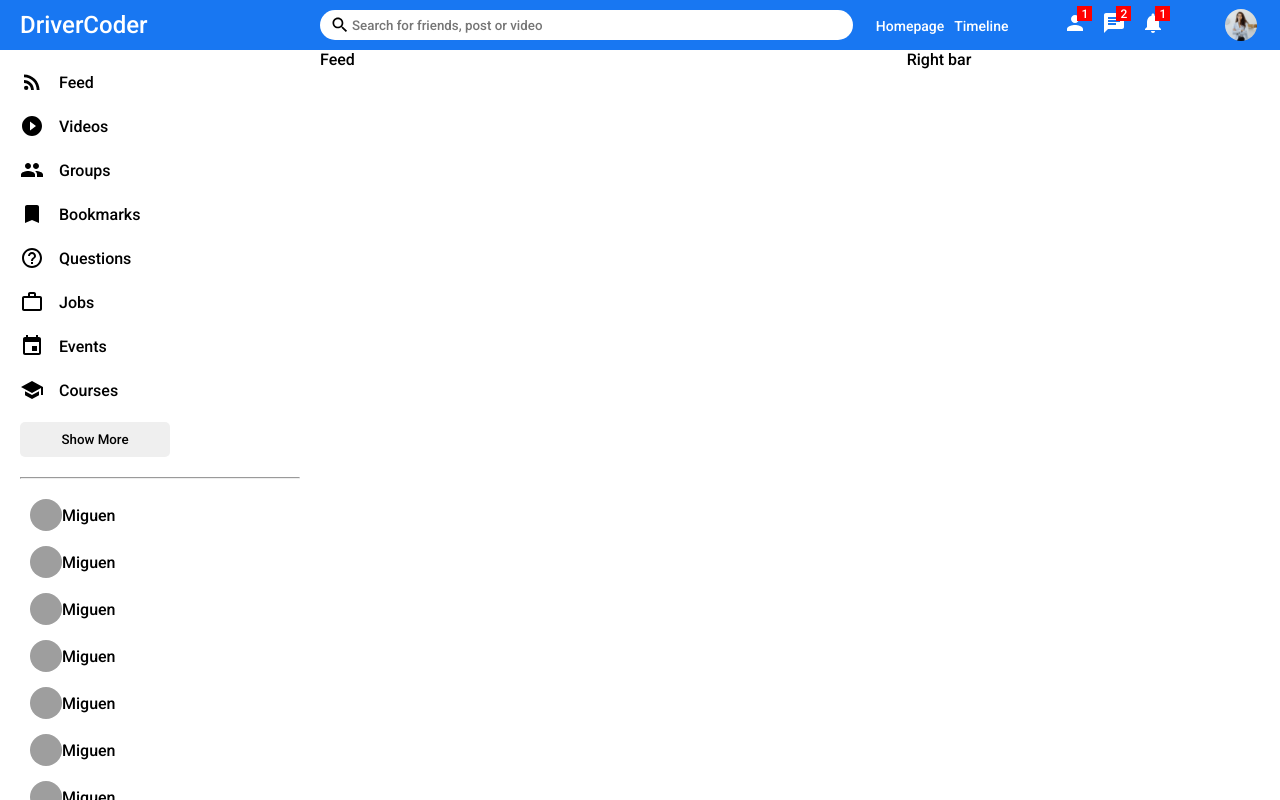
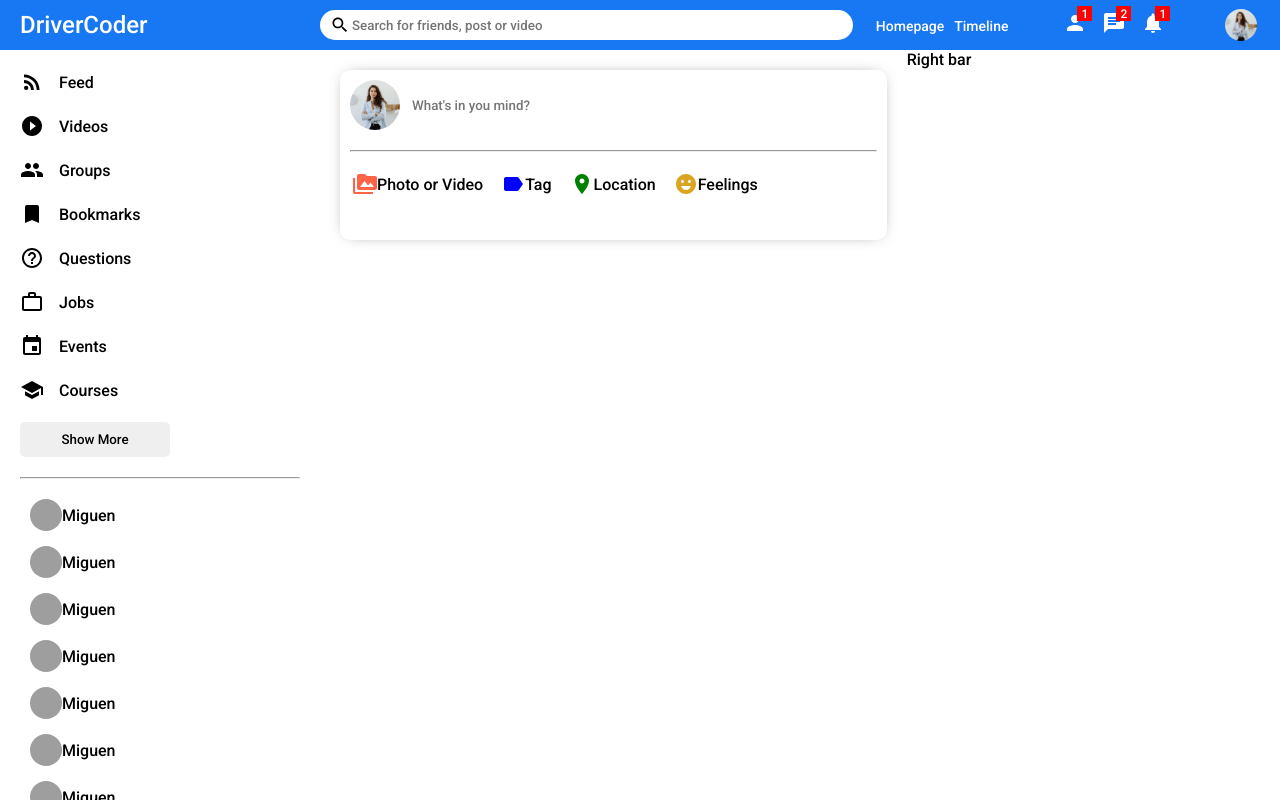
Before and after one commit to KitwanaSh/facebook_like_react, a React (Create React App) app: page / in a window 1280 px wide. Built offline with nearby package versions, Linux system fonts and the light colour scheme; grey boxes are pictures that could not be loaded.

Commit message:
Feat: Start the feed

```diff
--- a/src/Components/feed/Feed.jsx
+++ b/src/Components/feed/Feed.jsx
@@ -1,9 +1,11 @@
 import "./feed.css"
-
+import Share from "../share/Share"
 export default function Feed() {
   return (
     <div className="feed">
-      Feed
+      <div className="feedWrapper">
+        <Share />
+      </div>
     </div>
   )
 }
--- a/src/Components/feed/feed.css
+++ b/src/Components/feed/feed.css
@@ -1,3 +1,6 @@
 .feed {
   flex: 5.5;
 }
+.feedWrapper {
+  padding: 20px;
+}
--- /dev/null
+++ b/src/Components/share/Share.jsx
@@ -0,0 +1,36 @@
+import"./share.css"
+import {PermMedia, Label, Room, EmojiEmotions} from "@material-ui/icons"
+
+export default function Share() {
+  return (
+    <div className="share">
+      <div className="shareWrapper">
+        <div className="shareTop">
+          <img className="shareProfileImg" src="/assets/Person/1.jpg" alt="" />
+          <input placeholder="What's in you mind?" className="shareInput" />
+        </div>
+        <hr className="shareHr" />
+        <div className="shareBottom">
+          <div className="shareOptions">
+            <div className="shareOption">
+              <PermMedia htmlColor="tomato"  className="shareIcon"/>
+              <span class="shareOptionText">Photo or Video</span>
+            </div>
+            <div className="shareOption">
+              <Label htmlColor="blue"  className="shareIcon"/>
+              <span class="shareOptionText">Tag</span>
+            </div>
+            <div className="shareOption">
+              <Room htmlColor="green"  className="shareIcon"/>
+              <span class="shareOptionText">Location</span>
+            </div>
+            <div className="shareOption">
+              <EmojiEmotions htmlColor="goldenrod"  className="shareIcon"/>
+              <span class="shareOptionText">Feelings</span>
+            </div>
+          </div>
+        </div>
+      </div>
+    </div>
+  )
+}
--- /dev/null
+++ b/src/Components/share/share.css
@@ -0,0 +1,51 @@
+.share {
+  width: 100%;
+  height: 170px;
+  border-radius: 10px;
+  -webkit-box-shadow: 0px 0px 16px -8px rgba(0,0,0,0.68);
+  box-shadow: 0px 0px 16px -8px rgba(0,0,0,0.68);
+}
+.shareWrapper {
+  padding: 10px;
+}
+.shareTop {
+  display: flex;
+  align-items: center;
+}
+.shareProfileImg {
+  width: 50px;
+  height: 50px;
+  border-radius: 50%;
+  object-fit: cover;
+  margin-right: 10px;
+}
+.shareInput {
+  border: none;
+  width: 80%;
+}
+.shareInput:focus {
+  outline: none;
+}
+.shareHr {
+  margin-bottom: 20px;
+  margin-top: 20px;
+}
+.shareBottom {
+  display: flex;
+  align-items: center;
+  justify-content: space-between;
+}
+.shareOptions {
+  display: flex;
+  margin-right: 10px;
+}
+.shareOption {
+  display: flex;
+  align-items: center;
+  margin-right: 15px;
+  cursor: pointer;
+}
+.shareIcon {
+  font-size: 18px;
+  margin-left: 3px;
+}
```
